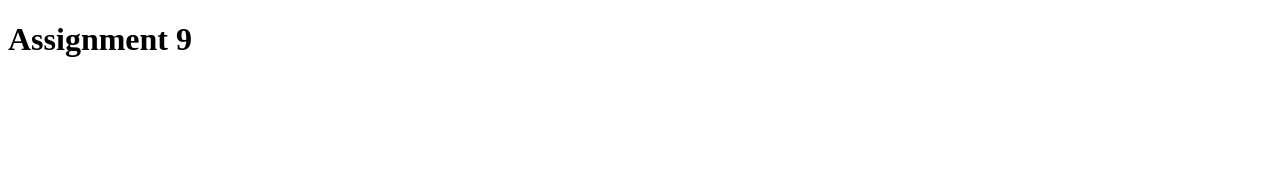
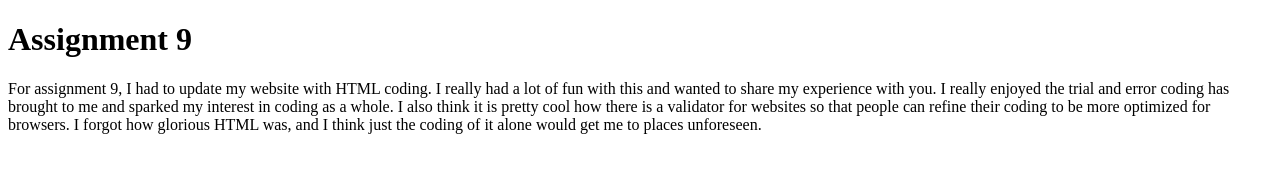
Before and after one commit to bWeinstein17/wb77410.github.io, a plain HTML site: page web110/Assignment9.html in a window 1280 px wide. Drawn offline with Linux system fonts and the light colour scheme.

Commit message:
Update Assignment9.html

```diff
--- a/web110/Assignment9.html
+++ b/web110/Assignment9.html
@@ -4,5 +4,5 @@
         <title>Assignment 9</title>
     </head>
     <h1>Assignment 9</h1>
-    <p></p>
+    <p>For assignment 9, I had to update my website with HTML coding. I really had a lot of fun with this and wanted to share my experience with you. I really enjoyed the trial and error coding has brought to me and sparked my interest in coding as a whole. I also think it is pretty cool how there is a validator for websites so that people can refine their coding to be more optimized for browsers. I forgot how glorious HTML was, and I think just the coding of it alone would get me to places unforeseen.</p>
 </html>
```
